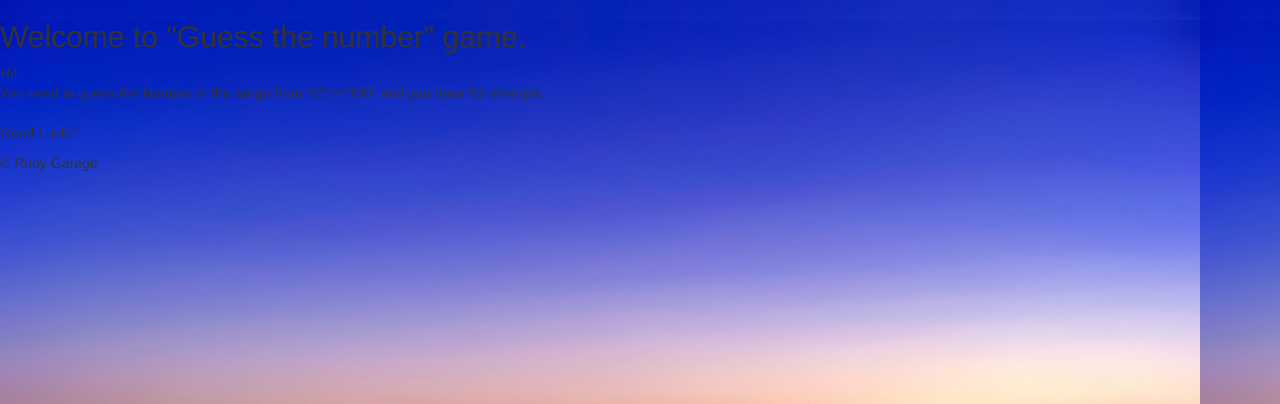
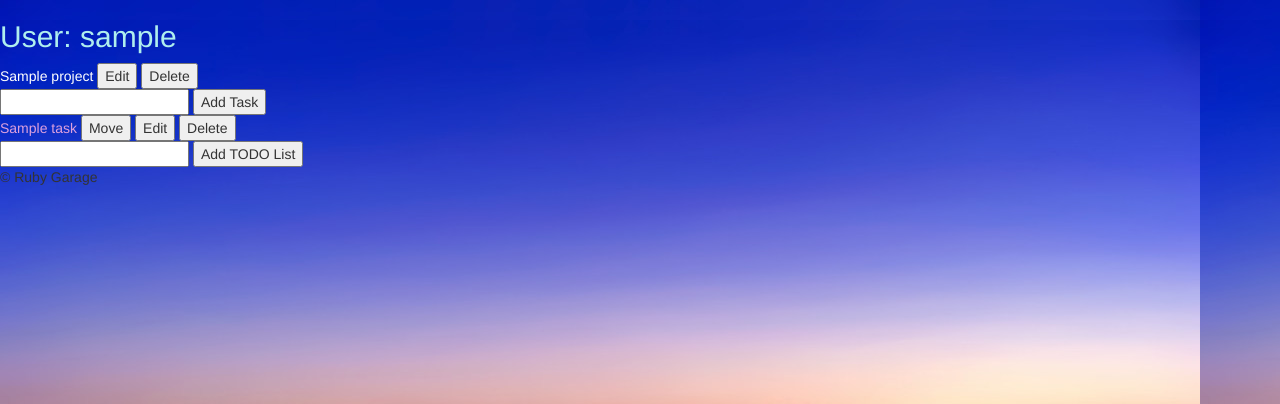
Before and after one commit to dyadya666/task_manager_flask, a Flask app: template app/templates/view.html in a window 1280 px wide. Shown: the top 404 px of the page. Run offline with Flask 2, Linux system fonts and the light colour scheme; tables that the repository leaves empty hold one stand-in row (values such as "Sample post"); the template is opened without the code that fills it: values that come from a table or form of the project are taken from there, most other values are stand-ins (such as "Sample title", 1, 10 or a date in 2020); parts of the project's set-up code (start-up, migrations or seed data) failed here and were passed over; some libraries are stand-ins or nearby versions.

Commit message:
forms, templates, controllers

```diff
--- a/app/forms.py
+++ b/app/forms.py
@@ -3,5 +3,5 @@ from wtforms import StringField, IntegerField, validators
 
 
 class LoginForm(FlaskForm):
-    openid = StringField('openid',
+    nickname = StringField('nickname',
                          [validators.required('Field is required!')])
--- a/app/static/css/style.css
+++ b/app/static/css/style.css
@@ -3,3 +3,7 @@ body {
     height: 100%;
     background-image: url("../images/sky_field.jpg");
 }
+
+h2 {
+    color: paleturquoise;
+}
--- a/app/static/js/base.js
+++ b/app/static/js/base.js
@@ -1,9 +1,13 @@
 $(function () {
-    $('#send_number').on('click', function () {
-        var token = $('#csrf_token').val();
-        var user_id = $('#user_id').val();
-        var number_to_guess = parseInt($('#number_to_guess').val());
-        var try_to_guess = parseInt($('#try_to_guess').val());
+    $('#add_project').on('click', function () {
+        var name = $('#new_project').val();
+        $('#info').hide()
+        if (name.trim().length == 0){
+            document.getElementById('info').innerHTML = 'Cannot be blank!';
+            $('#info').show()
+        }
+        console.log(name.trim().length);
+        return;
 
         document.getElementById('result').innerHTML = '';
         if ( isNaN(try_to_guess)){
--- /dev/null
+++ b/app/templates/500.html
@@ -0,0 +1,6 @@
+{% extendds 'base.html' %}
+
+{% block content %}
+<h1>An unexpected error has occurred</h1>
+<p><a href="{{url_for('view', , nickname=g.user.nickname)}}">Back</a></p>
+{% endblock %}
--- a/app/templates/base.html
+++ b/app/templates/base.html
@@ -3,7 +3,9 @@
 
 <head>
     <link rel="stylesheet" href="{{url_for('.static', filename='css/bootstrap.css')}}" />
+    <link rel="stylesheet" href="{{url_for('.static', filename='css/bootstrap.css.map')}}" />
     <link rel="stylesheet" href="{{url_for('.static', filename='css/bootstrap-theme.css')}}" />
+    <link rel="stylesheet" href="{{url_for('.static', filename='css/bootstrap-theme.css.map')}}" />
     <link rel="stylesheet" href="{{url_for('.static', filename='css/style.css')}}" />
     <script src="{{url_for('.static', filename='js/jquery-3.2.1.js')}}"></script>
     <script src="{{url_for('.static', filename='js/bootstrap.min.js')}}"></script>
--- a/app/templates/login.html
+++ b/app/templates/login.html
@@ -3,14 +3,14 @@
 {% block content %}
 <h1>Log in</h1>
 
-{{form.openid.ValidationError}}
+{{form.nickname.ValidationError}}
 <form action="" method="post">
     {{form.hidden_tag()}}
     {% if error %}<p class=error><strong>Error:</strong> {{ error }}</p>{% endif %}
     <dl>
-        <dd>{{form.openid}}</dd>
+        <dd>{{form.nickname}}</dd>
     </dl>
-    {% for error in form.errors.openid %}
+    {% for error in form.errors.nickname %}
     <span>{{error}}</span>
     {% endfor %}
     <p><input type="submit" value="Log In"></p>
--- a/app/templates/view.html
+++ b/app/templates/view.html
@@ -1,22 +1,38 @@
 {% extends 'base.html' %}
 
+{% block head %}
 <head>
     <title>{{title}}</title>
 </head>
-
-{% block head %}{% endblock %}
+{% endblock %}
 
 {% block content %}
 
-<h2>Welcome to "Guess the number" game.</h2>
-<p>
-    Hi!
-    <br>
-    You need to guess the Number in the range from "0" to "100" and you have 10
-    attempts.
-    <br>
-    <br>
-    Good Luck!!!
-</p>
+<h2>User: {{ user.nickname }}</h2>
+
+{% for project in projects %}
+    <dev class="form">
+        <span style="color: white;">{{ project.name }}</span>
+            <button id="edit_project">Edit</button>
+            <button id="del_project">Delete</button>
+        <div class="">
+            <input type="text" id="new_task">
+            <button id="add_task">Add Task</button>
+        </div>
+    </dev>
+
+    {% for task in project.tasks %}
+        <div class="form">
+            <span style="color: plum;">{{ task.name }}</span>
+        <button id="move_task">Move</button>
+        <button id="edit_task">Edit</button>
+        <button id="del_task">Delete</button>
+        </div>
+    {% endfor %}
+{% endfor %}
+
+<input type="text" id="new_project">
+<button id="add_project">Add TODO List</button>
+<br><span id="info"></span>
 
 {% endblock %}
--- a/app/views.py
+++ b/app/views.py
@@ -20,16 +20,16 @@ def login():
         return redirect(url_for('view'))
     form = LoginForm()
     if form.validate_on_submit():
-        user = Users.query.filter_by(nickname=form.openid.data).first()
+        user = Users.query.filter_by(nickname=form.nickname.data).first()
 
         if user is None:
-            user = Users(nickname=form.openid.data)
+            user = Users(nickname=form.nickname.data)
             db.session.add(user)
             db.session.commit()
 
         user = get_user(id=user.id)
         login_user(user)
-        return redirect(request.args.get('next') or url_for('view'))
+        return redirect(request.args.get('next') or url_for('view', nickname=g.user.nickname))
     return render_template('login.html',
                            title='Log In',
                            form=form,
@@ -42,9 +42,9 @@ def logout():
     return redirect(url_for('login'))
 
 
-@app.route('/view')
+@app.route('/view/<nickname>')
 @login_required
-def view():
+def view(nickname):
     user = g.user
     projects = Projects.query.filter_by(user_id=user.id).all()
     return render_template('view.html',
@@ -73,3 +73,14 @@ class User(UserMixin):
 def get_user(id):
     user = Users.query.get(id)
     return User(user.nickname, user.id)
+
+
+@app.errorhandler(404)
+def not_found_error(error):
+    return render_template('404.html') ,404
+
+
+@app.errorhandler(500)
+def internal_error(error):
+    db.session.rollback()
+    return render_template('500.html'), 500
--- /dev/null
+++ b/runp.py
@@ -0,0 +1,6 @@
+#!myvenv/bin/python3
+
+from app import app
+
+
+app.run(debug=False)
```
Also changed, not shown: app/__init__.py (+13 -0 lines), app/controllers.py (added, +24 -0 lines), app/templates/404.html (added, +8 -0 lines), app/tests.py (added, +22 -0 lines), 3 other files.
